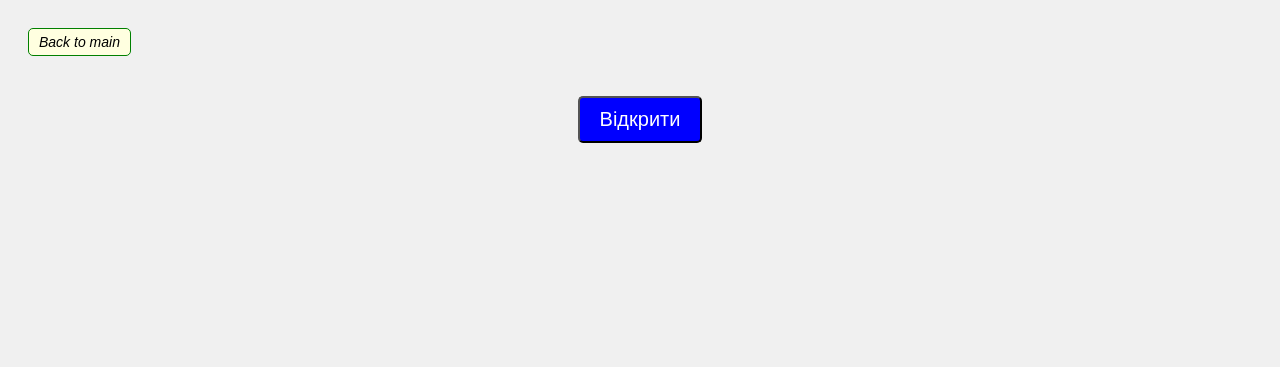
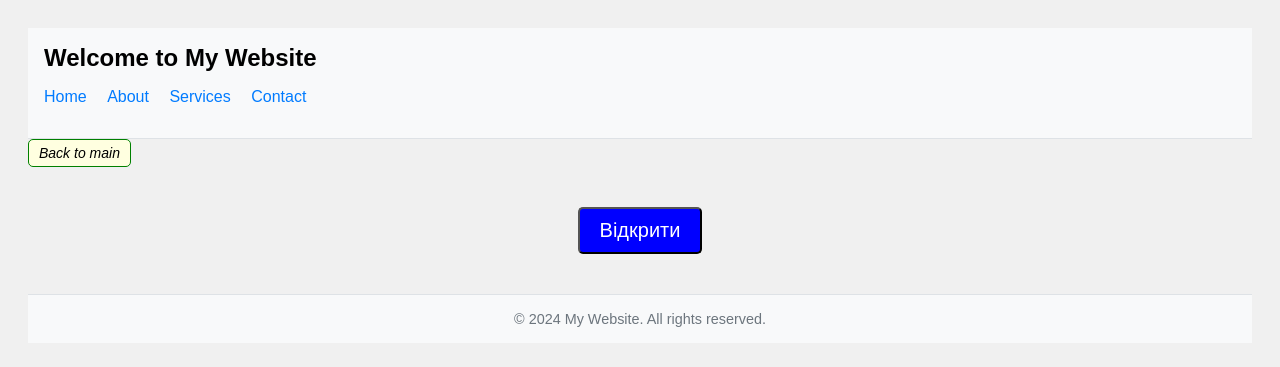
Before and after one commit to TetianaYarmak/js-lesson30, a plain HTML site: page task-2.html in a window 1280 px wide. Drawn offline with Linux system fonts and the light colour scheme.

Commit message:
add header and footer

```diff
--- /dev/null
+++ b/common.js
@@ -0,0 +1,29 @@
+installComponents();
+
+async function installComponents() {
+  const placeholders = Array.prototype.filter.call(
+    document.querySelectorAll("*"),
+    el => el.localName.startsWith("common-")
+  );
+
+  for (const placeholder of placeholders) {
+    const fileName = placeholder.localName.slice(7) + ".htm";
+    const response = await fetch(fileName);
+
+    if (!response.ok) {
+      console.error(`Error loading ${fileName}: ${response.statusText}`);
+      continue;
+    }
+
+    const componentHTML = await response.text();
+
+    placeholder.outerHTML = componentHTML;
+  }
+
+  const styles = document.querySelectorAll('style');
+
+  for (const style of styles) {
+    document.head.append(style);
+  }
+  document.body.removeAttribute('hidden');
+}
--- /dev/null
+++ b/footer.htm
@@ -0,0 +1,19 @@
+<footer>
+    <p>&copy; 2024 My Website. All rights reserved.</p>
+</footer>
+
+<style>
+  footer {
+    background-color: #f8f9fa;
+    padding: 1rem;
+    border-top: 1px solid #dee2e6;
+    text-align: center;
+    margin-top: 2rem;
+  }
+
+  footer p {
+    margin: 0;
+    font-size: 0.9rem;
+    color: #6c757d;
+  }
+</style>
--- /dev/null
+++ b/header.htm
@@ -0,0 +1,43 @@
+<header>
+    <h1>Welcome to My Website</h1>
+    <nav>
+        <ul>
+            <li><a href="index.htm">Home</a></li>
+            <li><a href="about.htm">About</a></li>
+            <li><a href="services.htm">Services</a></li>
+            <li><a href="contact.htm">Contact</a></li>
+        </ul>
+    </nav>
+</header>
+
+<style>
+  header {
+    background-color: #f8f9fa;
+    padding: 1rem;
+    border-bottom: 1px solid #dee2e6;
+  }
+
+  header h1 {
+    margin: 0;
+    font-size: 1.5rem;
+  }
+
+  nav ul {
+    list-style: none;
+    padding: 0;
+  }
+
+  nav ul li {
+    display: inline;
+    margin-right: 1rem;
+  }
+
+  nav ul li a {
+    text-decoration: none;
+    color: #007bff;
+  }
+
+  nav ul li a:hover {
+    text-decoration: underline;
+  }
+</style>
--- a/task-2.html
+++ b/task-2.html
@@ -1,16 +1,20 @@
 <!DOCTYPE html>
 <html lang="uk">
+
 <head>
   <meta charset="UTF-8">
   <meta name="viewport" content="width=device-width, initial-scale=1.0">
   <title>Модальне вікно</title>
-    <link rel="stylesheet" href="styles/style-task2.css">
+  <link rel="stylesheet" href="styles/style-task2.css">
   <script src="script-task2.js" defer></script>
+  <script src="common.js" defer></script>
+</head>
 
-</head>
-<body>
-    <button onclick="window.location.href='index.html'" class="back">Back to main</button>
-    <button id="openModal">Відкрити</button>
+<body hidden>
+  <common-header></common-header>
+
+  <button onclick="window.location.href='index.html'" class="back">Back to main</button>
+  <button id="openModal">Відкрити</button>
 
   <div id="modal" class="modal">
     <div class="modal-content">
@@ -18,6 +22,7 @@
       <button id="closeModal">Закрити</button>
     </div>
   </div>
+  <common-footer></common-footer>
+</body>
 
-</body>
 </html>
```
Also changed, not shown: index.html (+4 -1 lines), task-1.html (+6 -1 lines), task-3.html (+5 -2 lines).
